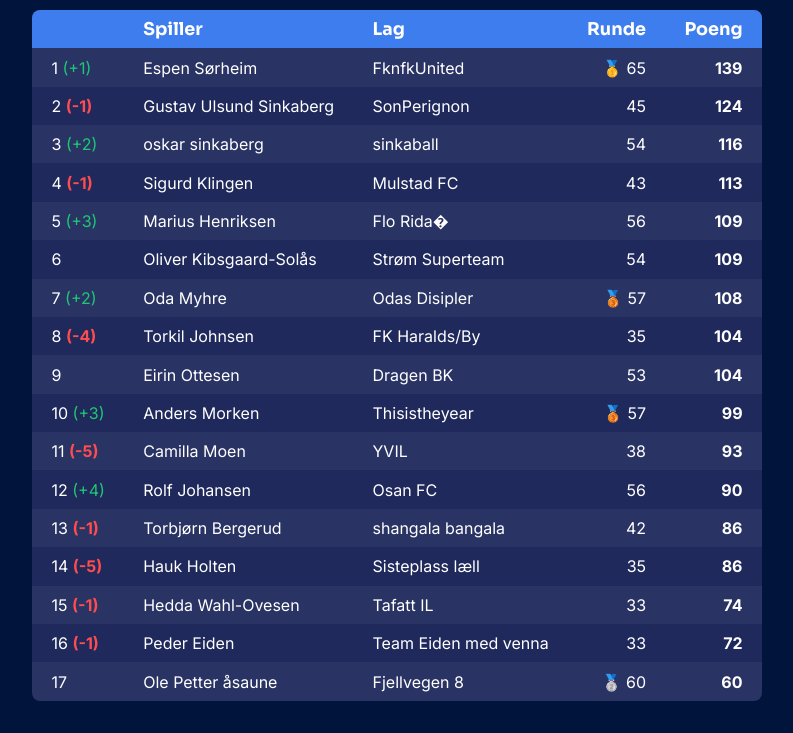
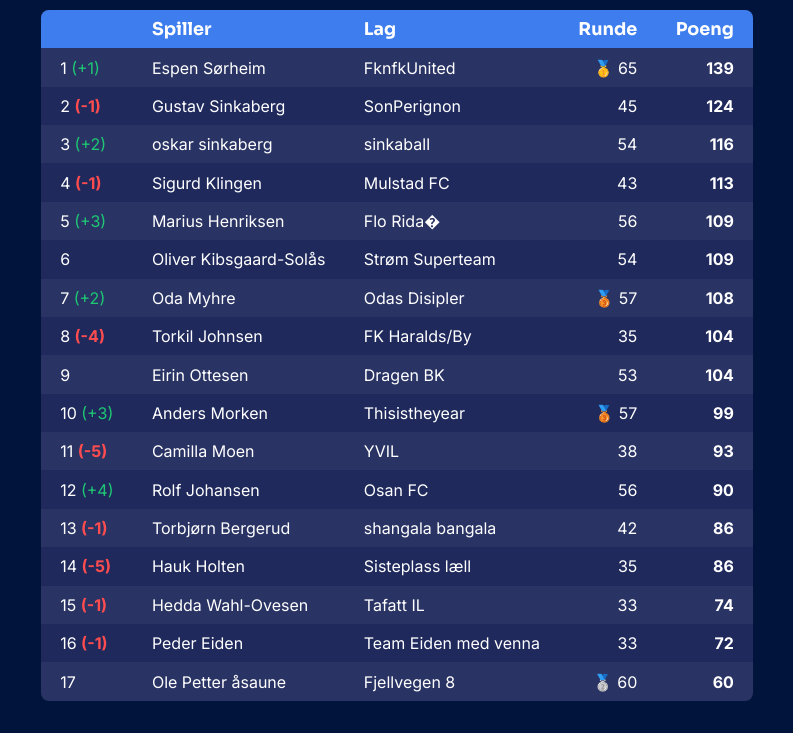
Before and after one commit to torkiljohnsen/live_fpl_league, a plain HTML site: page docs/index.html in a window 1280 px wide. Shown: the part 179-912 px from the top of the page, without its empty margins (243-1036 px from the left). Drawn offline with Linux system fonts and the light colour scheme.

Commit message:
Testing workflow

```diff
--- a/docs/index.html
+++ b/docs/index.html
@@ -51,7 +51,7 @@
 
 
                         </td>
-                        <td class="player_col">Gustav Ulsund Sinkaberg</td>
+                        <td class="player_col">Gustav Sinkaberg</td>
                         <td class="entry_col">SonPerignon</td>
                         <td class="round_col">
 
```
